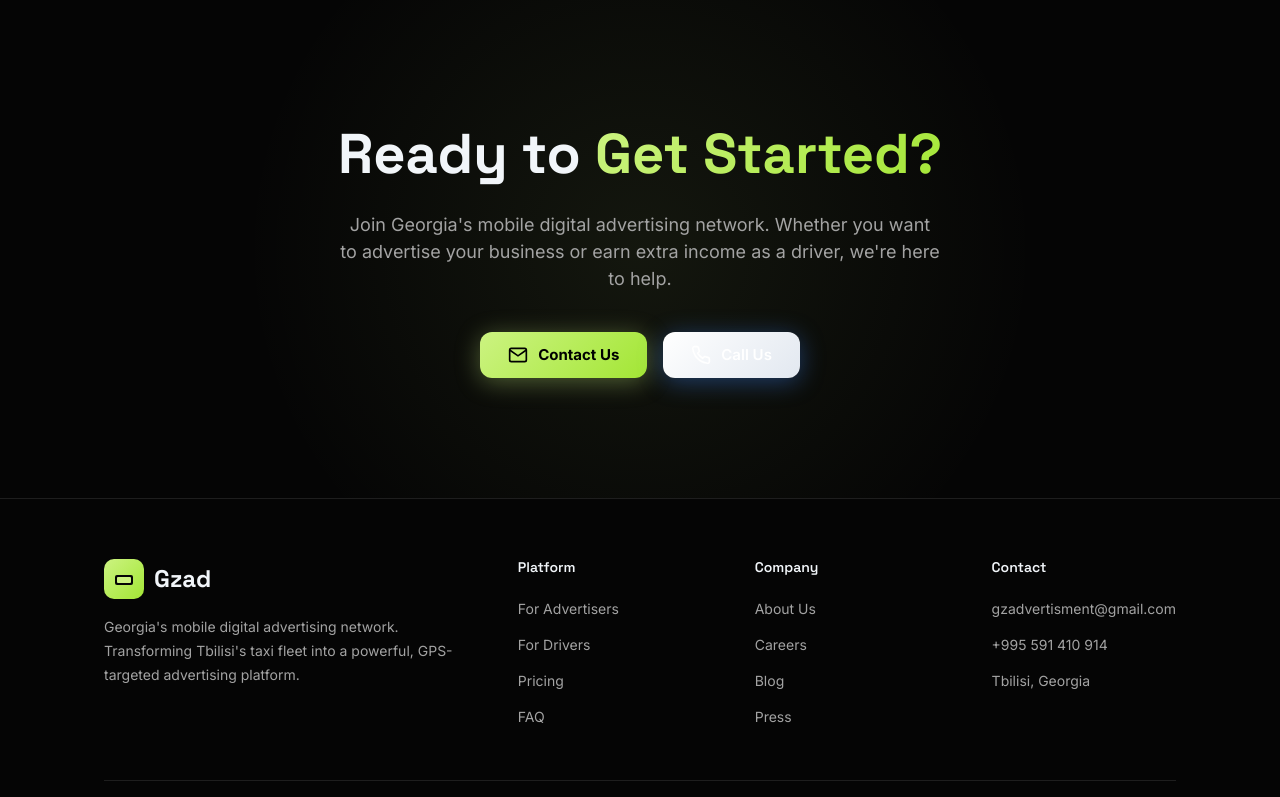
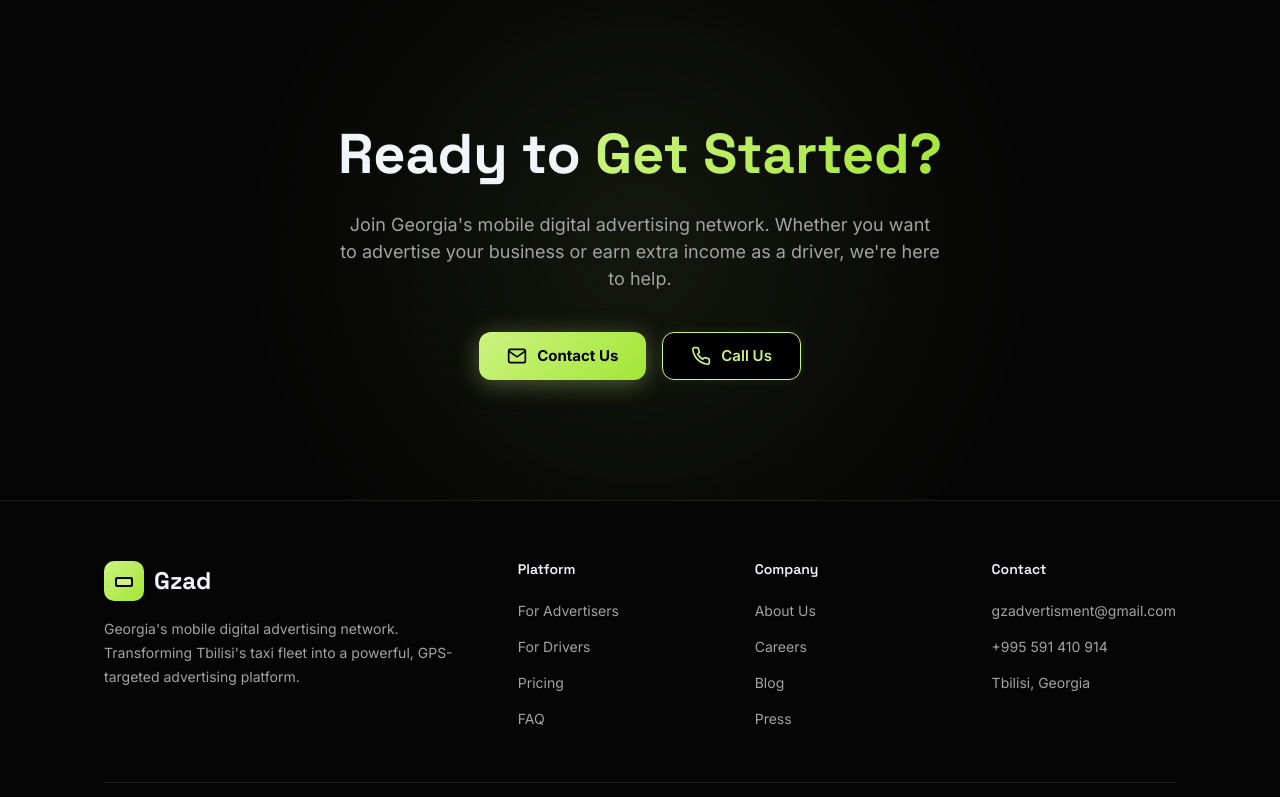
Before and after one commit to SetFodi/gzad, a Next.js app: page / in a window 1280 px wide. Shown: the part 7594-8391 px from the top of the page. Built offline with nearby package versions, Linux system fonts and the light colour scheme.

Commit message:
call us secondary

```diff
--- a/src/app/page.tsx
+++ b/src/app/page.tsx
@@ -436,7 +436,7 @@ export default function Home() {
                 </svg>
                 {t.cta.contact}
               </a>
-              <a href="tel:+995591410914" className="btn btn-blue">
+              <a href="tel:+995591410914" className="btn btn-secondary">
                 <svg width="20" height="20" viewBox="0 0 24 24" fill="none" stroke="currentColor" strokeWidth="2">
                   <path d="M22 16.92v3a2 2 0 0 1-2.18 2 19.79 19.79 0 0 1-8.63-3.07 19.5 19.5 0 0 1-6-6 19.79 19.79 0 0 1-3.07-8.67A2 2 0 0 1 4.11 2h3a2 2 0 0 1 2 1.72 12.84 12.84 0 0 0 .7 2.81 2 2 0 0 1-.45 2.11L8.09 9.91a16 16 0 0 0 6 6l1.27-1.27a2 2 0 0 1 2.11-.45 12.84 12.84 0 0 0 2.81.7A2 2 0 0 1 22 16.92z" />
                 </svg>
```
Also changed, not shown: 2 other files (tests, documents, lock files or other folders).
